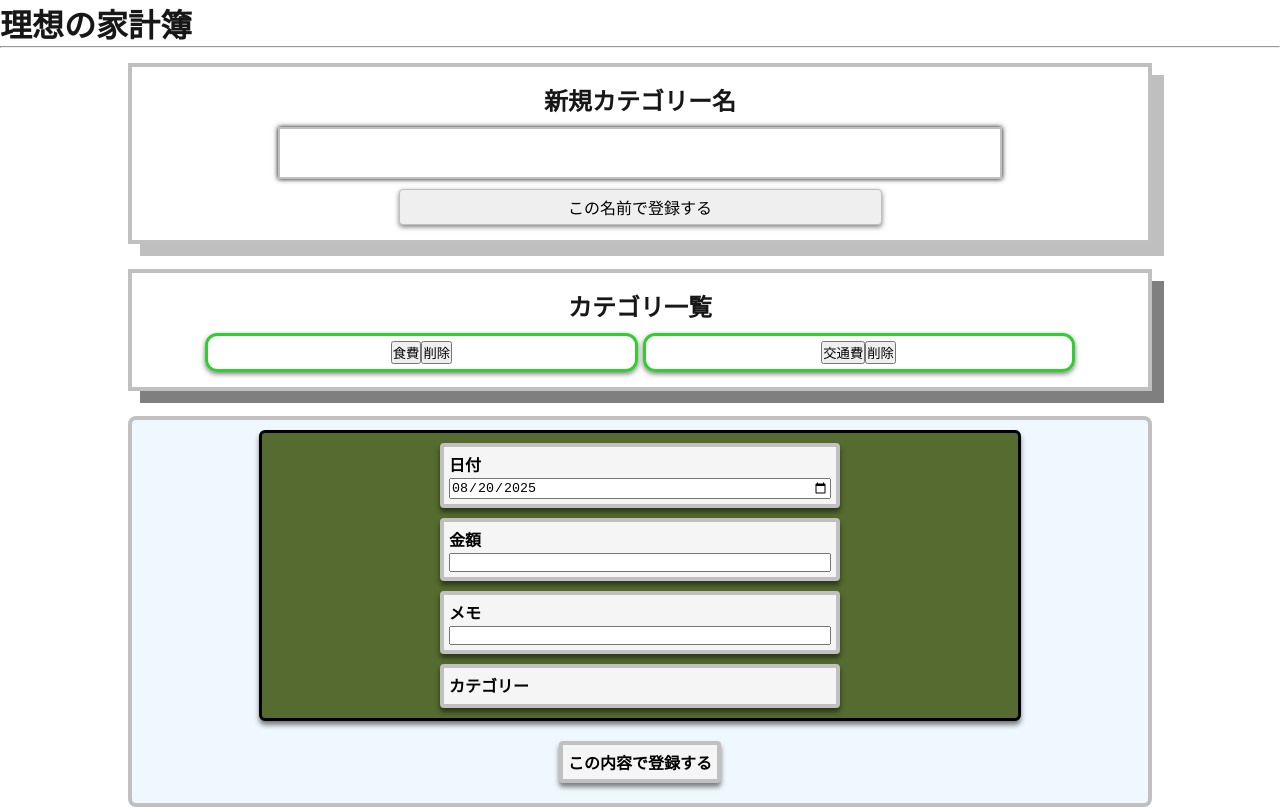
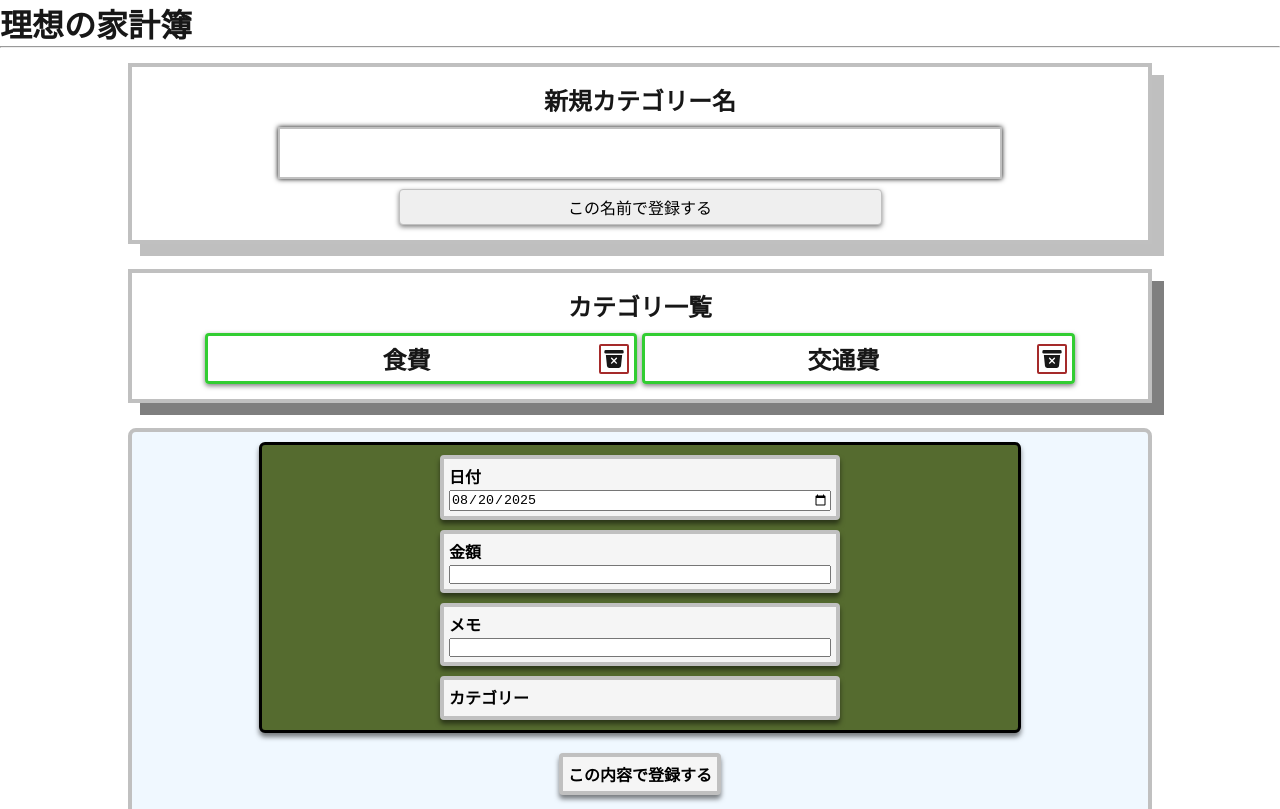
Before and after one commit to Target923/simple-household-account-book, a Next.js app: page / in a window 1280 px wide. Shown: the top 809 px of the page. Built offline with nearby package versions, Linux system fonts and the light colour scheme.

Commit message:
fixed css categoryList

```diff
--- a/app/components/CategoryForm.js
+++ b/app/components/CategoryForm.js
@@ -2,6 +2,8 @@
 import { useState, useEffect } from 'react';
 
 import styles from './CategoryForm.module.css'
+
+import { IoTrashBin } from 'react-icons/io5';
 
 export default function CategoryForm({ categories, setCategories, expenseData, setExpenseData }) {
     const [categoryName, setCategoryName] = useState('');
@@ -90,14 +92,17 @@ export default function CategoryForm({ categories, setCategories, expenseData, s
             </div>
             <div className={styles.categoryList}>
                 <h2>カテゴリ一覧</h2>
-                <ul className={styles.categoriesName}>
+                <ul className={styles.categories}>
                     {categories.map((category) => (
                         <li
-                            className={styles.categoryName}
+                            className={styles.category}
+                            onClick={() => handleClickCategory(category.name)}
                             key={category.id}
                         >
-                            <button onClick={() => handleClickCategory(category.name)}>{category.name}</button>
-                            <button onClick={() => handleDelete(category.id, category.name)}>削除</button>
+                            <div className={styles.categoryName}>{category.name}</div>
+                            <IoTrashBin
+                                className={styles.trashIcon}
+                                onClick={() => handleDelete(category.id, category.name)} />
                         </li>
                     ))}
                 </ul>
--- a/app/components/CategoryForm.module.css
+++ b/app/components/CategoryForm.module.css
@@ -66,7 +66,7 @@
     box-shadow: 12px 12px 0 rgba(0, 0, 0, 0.5);
 }
 
-.categoriesName {
+.categories {
     font-weight: bold;
     list-style-type: none;
 
@@ -78,11 +78,29 @@
     gap: 5px
 }
 
-.categoryName {
-    padding: 5px 25px;
-    border-radius: 12px;
+.category {
+    padding: 5px;
+    border-radius: 4px;
     border: 3px solid limegreen;
     box-shadow: 0 2px 5px rgba(0, 0, 0, 0.5);
+    cursor: pointer;
 
-    flex: 1;
+    display: flex;
+    flex-direction: row;
+    justify-content: space-between;
+    align-items: center;
+    width: 100%;
+    font-size: 1.5em;;
 }
+
+.categoryName {
+    flex-grow: 1;
+    text-align: center;
+}
+
+.trashIcon {
+    border: 2px solid brown;
+    border-radius: 2px;
+    padding: 2px;
+    font-size: 30px;
+}
--- a/app/components/ExpenseForm.module.css
+++ b/app/components/ExpenseForm.module.css
@@ -44,8 +44,3 @@
     font-weight: bold;
     list-style-type: none;
 }
-
-.formItem button {
-    position: absolute;
-    top: 3000px;
-}
```
